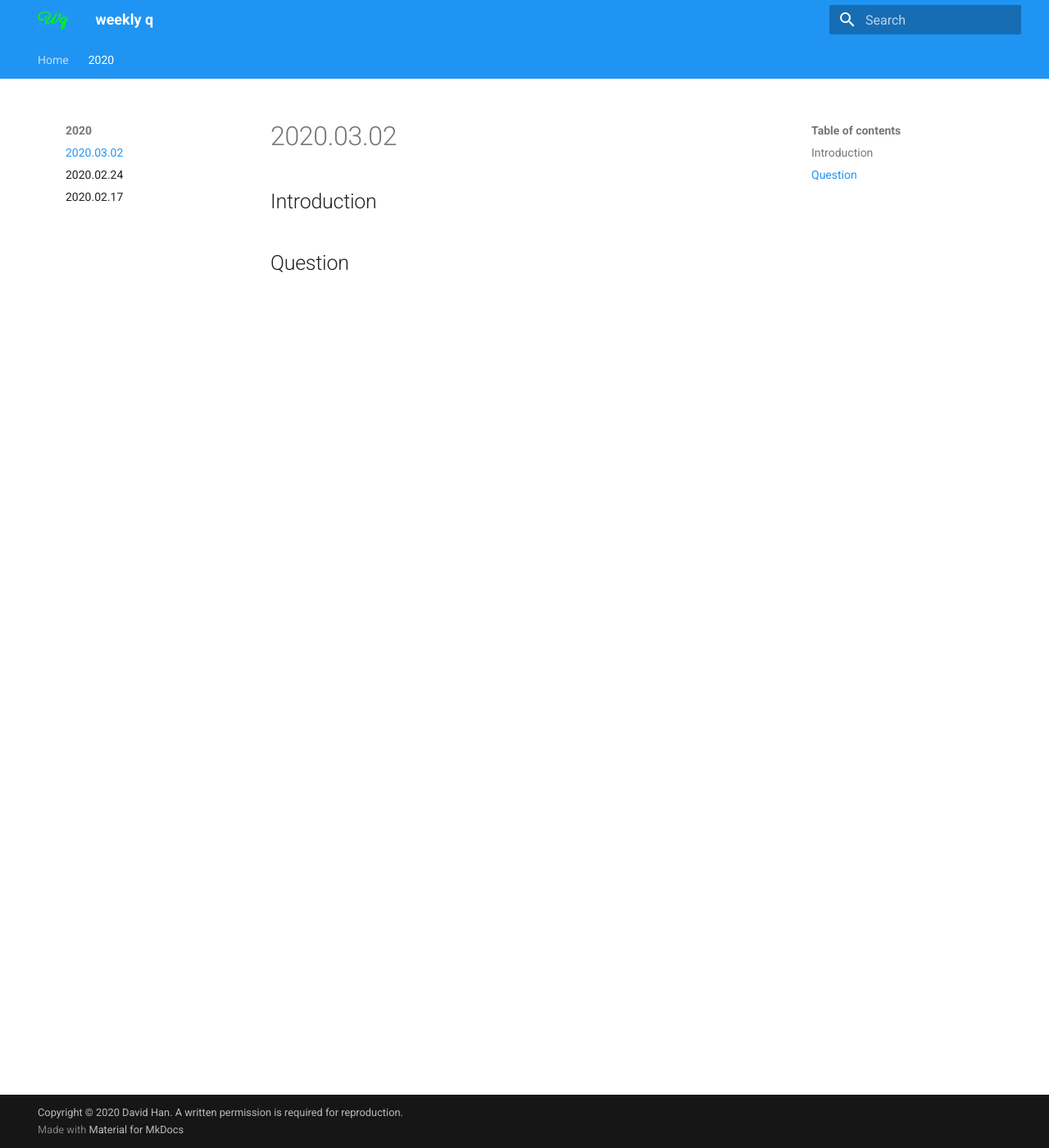
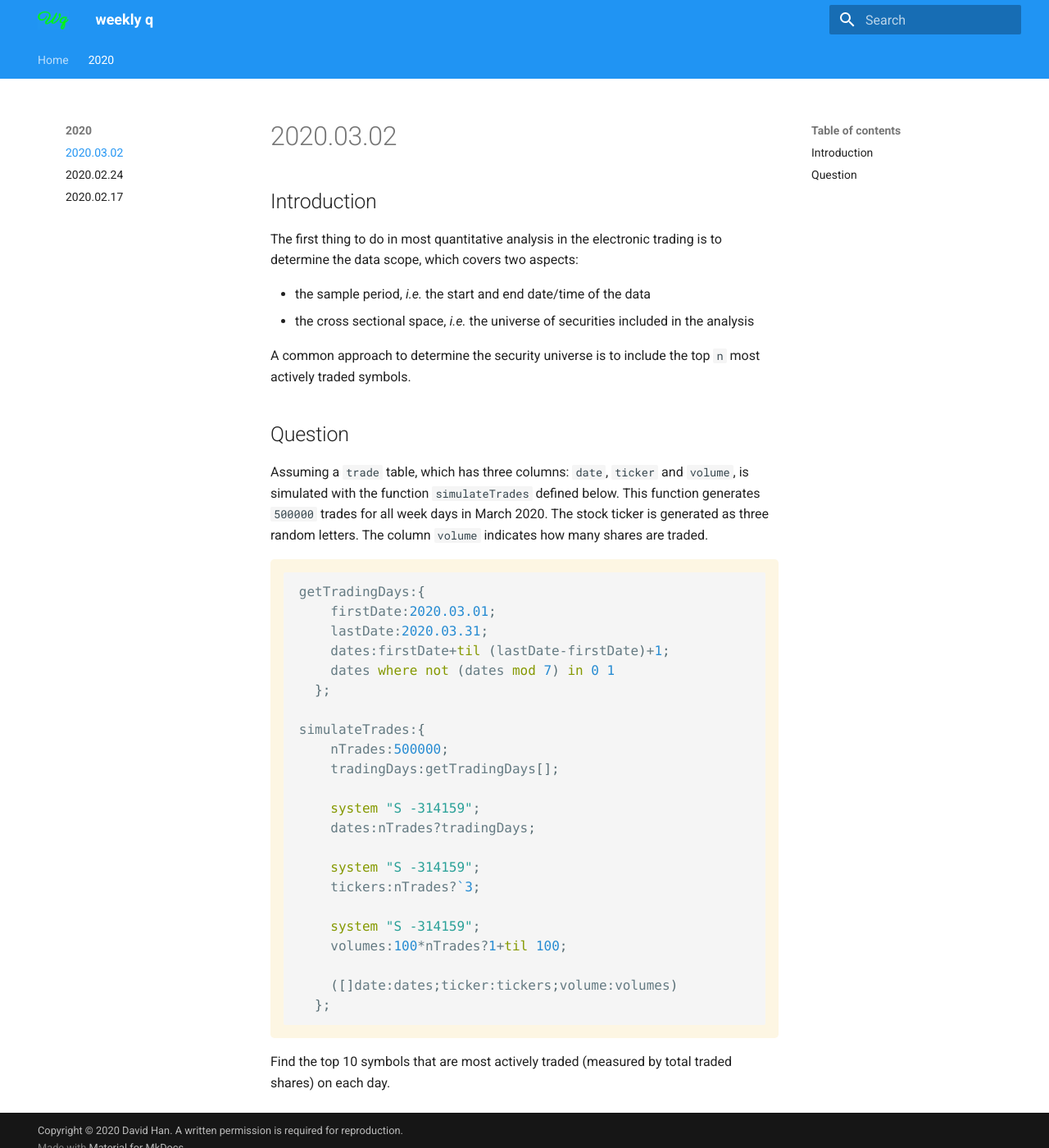
Before and after one commit to dpkwhan/weeklyq, an MkDocs documentation site: the page built from docs/2020/2020.03.02.md, in a window 1280 px wide and 1400 px high. Shown: the whole window at 82% size. Built offline with MkDocs 1.6.1 and Material for MkDocs 9.7.7, drawn with Linux system fonts in a browser that asks for light colours; nearby versions of some CDN libraries; comment, search, counter and statistics services are not loaded.

Commit message:
Add a new question

````diff
--- a/docs/2020/2020.03.02.md
+++ b/docs/2020/2020.03.02.md
@@ -1,4 +1,40 @@
 ## Introduction
+
+The first thing to do in most quantitative analysis in the electronic trading is to determine the data scope, which covers two aspects:
+
+- the sample period, *i.e.* the start and end date/time of the data
+- the cross sectional space, *i.e.* the universe of securities included in the analysis
+
+A common approach to determine the security universe is to include the top ``n`` most actively traded symbols.
 
 
 ## Question
+
+Assuming a ``trade`` table, which has three columns: ``date``, ``ticker`` and ``volume``, is simulated with the function ``simulateTrades`` defined below. This function generates ``500000`` trades for all week days in March 2020. The stock ticker is generated as three random letters. The column ``volume`` indicates how many shares are traded.
+
+```q
+getTradingDays:{
+    firstDate:2020.03.01;
+    lastDate:2020.03.31;
+    dates:firstDate+til (lastDate-firstDate)+1;
+    dates where not (dates mod 7) in 0 1
+  };
+
+simulateTrades:{
+    nTrades:500000;
+    tradingDays:getTradingDays[];
+
+    system "S -314159";
+    dates:nTrades?tradingDays;
+
+    system "S -314159";
+    tickers:nTrades?`3;
+
+    system "S -314159";
+    volumes:100*nTrades?1+til 100;
+
+    ([]date:dates;ticker:tickers;volume:volumes)
+  };
+```
+
+Find the top 10 symbols that are most actively traded (measured by total traded shares) on each day.
````
